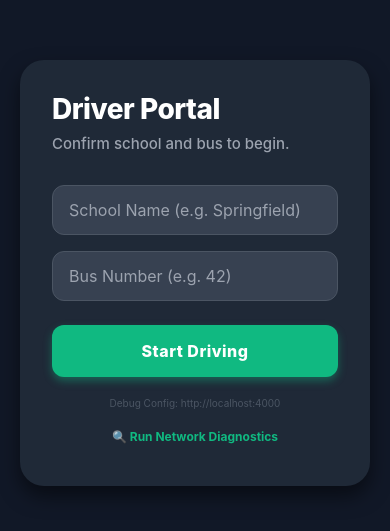
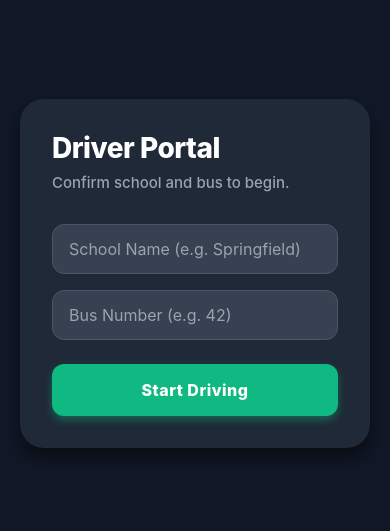
Before and after one commit to I-Tingya/new-school-bus-tracker, a React Native app in the folder driver-app/: screen / in a window 390 px wide. Shown: the part 149-680 px from the top of the page. Built offline with nearby package versions, Linux system fonts and the light colour scheme.

Commit message:
fix: remove problematic AbortController and cleanup debug UI

```diff
--- a/driver-app/App.tsx
+++ b/driver-app/App.tsx
@@ -55,16 +55,9 @@ interface Route { id: string; name: string; stops: string[]; }
 interface Student { id: string; name: string; address: string; latitude?: number; longitude?: number; }
 
 // ─── API HELPERS ───────────────────────────────────────────────────────────
-const fetchWithTimeout = async (url: string, options: RequestInit = {}, ms = 10000): Promise<Response> => {
-  // Use a simpler fetch for better compatibility on some Android versions
-  const controller = new AbortController();
-  const timeoutId = setTimeout(() => controller.abort(), ms);
-  try {
-    const response = await fetch(url, { ...options, signal: controller.signal });
-    return response;
-  } finally {
-    clearTimeout(timeoutId);
-  }
+const fetchWithTimeout = async (url: string, options: RequestInit = {}): Promise<Response> => {
+  // Removing AbortController as it was causing Network request failed on some Android versions.
+  return fetch(url, options);
 };
 
 const api = {
@@ -170,8 +163,7 @@ function LoginScreen({ onLogin }: { onLogin: (t: Tenant, b: Bus) => void }) {
 
       onLogin(match, busMatch);
     } catch (err: any) {
-      const errorStr = JSON.stringify(err, Object.getOwnPropertyNames(err));
-      setError('Connection Error: ' + errorStr);
+      setError('Connection Error. Please check if the backend is running.');
     } finally {
       setLoading(false);
     }
@@ -212,54 +204,6 @@ function LoginScreen({ onLogin }: { onLogin: (t: Tenant, b: Bus) => void }) {
             {loading ? <ActivityIndicator color="white" /> : <Text style={login.buttonText}>Start Driving</Text>}
           </TouchableOpacity>
 
-          <Text style={{ color: '#4B5563', fontSize: 10, textAlign: 'center', marginTop: 20 }}>
-            Debug Config: {API_URL}
-          </Text>
-
-          <TouchableOpacity
-            style={{ marginTop: 10, padding: 10 }}
-            onPress={async () => {
-              setError('Running diagnostics...');
-              try {
-                const start = Date.now();
-                await fetch('https://google.com', { mode: 'no-cors' });
-                const internetOk = `Internet: OK (${Date.now() - start}ms)`;
-
-                let backendOk = 'Backend: FAILED';
-                try {
-                  const bStart = Date.now();
-                  const res = await fetch(`${API_URL}/tenant`);
-                  backendOk = `Backend: ${res.status} ${res.statusText} (${Date.now() - bStart}ms)`;
-                } catch (e: any) {
-                  backendOk = `Backend: FETCH ERROR (${e.message || String(e)})`;
-
-                  // Try XHR as fallback diagnostic
-                  try {
-                    const xhr = new XMLHttpRequest();
-                    xhr.open('GET', `${API_URL}/tenant`, true);
-                    xhr.timeout = 5000;
-                    const xhrRes = await new Promise((resolve) => {
-                      xhr.onload = () => resolve(`XHR: ${xhr.status} OK`);
-                      xhr.onerror = () => resolve('XHR: ERROR');
-                      xhr.ontimeout = () => resolve('XHR: TIMEOUT');
-                      xhr.send();
-                    });
-                    backendOk += `\n${xhrRes}`;
-                  } catch (xe) {
-                    backendOk += '\nXHR: CRASHED';
-                  }
-                }
-
-                setError(`${internetOk}\n${backendOk}`);
-              } catch (e: any) {
-                setError(`Internet Check Failed: ${e.message || String(e)}`);
-              }
-            }}
-          >
-            <Text style={{ color: '#10B981', fontSize: 12, textAlign: 'center', fontWeight: 'bold' }}>
-              🔍 Run Network Diagnostics
-            </Text>
-          </TouchableOpacity>
         </View>
       </KeyboardAvoidingView>
     </SafeAreaView>
```
